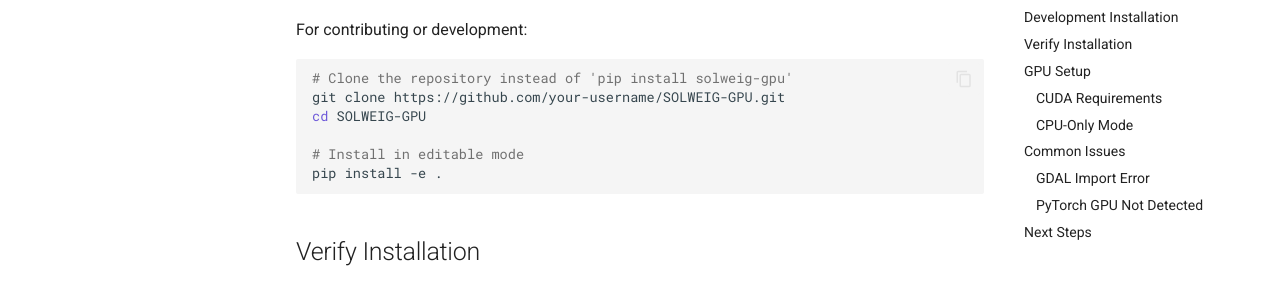
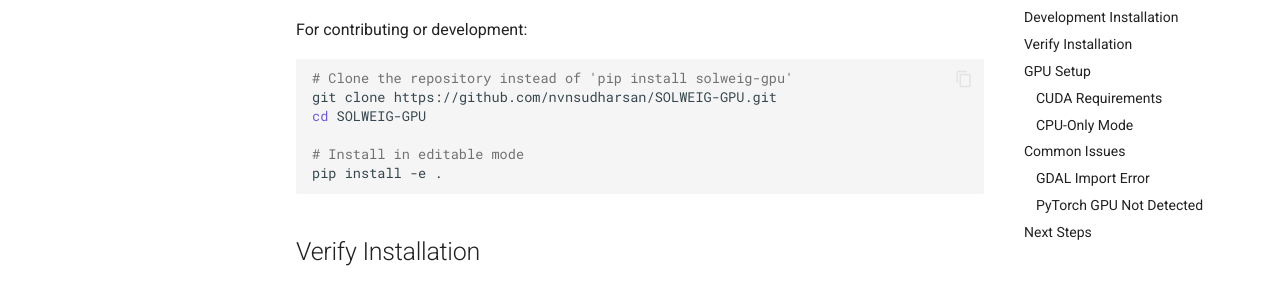
Before and after one commit to nvnsudharsan/SOLWEIG-GPU, an MkDocs documentation site: the page built from docs/installation.md, in a window 1280 px wide and 900 px high, scrolled down 828 px. Shown: the part 172-453 px from the top of the window. Built offline with MkDocs 1.6.1 and Material for MkDocs 9.7.7, drawn with Linux system fonts in a browser that asks for light colours; comment, search, counter and statistics services are not loaded; the version menu is left out; part of the change alters nothing that is shown.

Commit message:
Change clone URL in installation instructions
Updated the repository URL for cloning.

````diff
--- a/docs/installation.md
+++ b/docs/installation.md
@@ -39,7 +39,7 @@ For contributing or development:
 
 ```bash
 # Clone the repository instead of 'pip install solweig-gpu'
-git clone https://github.com/your-username/SOLWEIG-GPU.git
+git clone https://github.com/nvnsudharsan/SOLWEIG-GPU.git
 cd SOLWEIG-GPU
 
 # Install in editable mode
````
